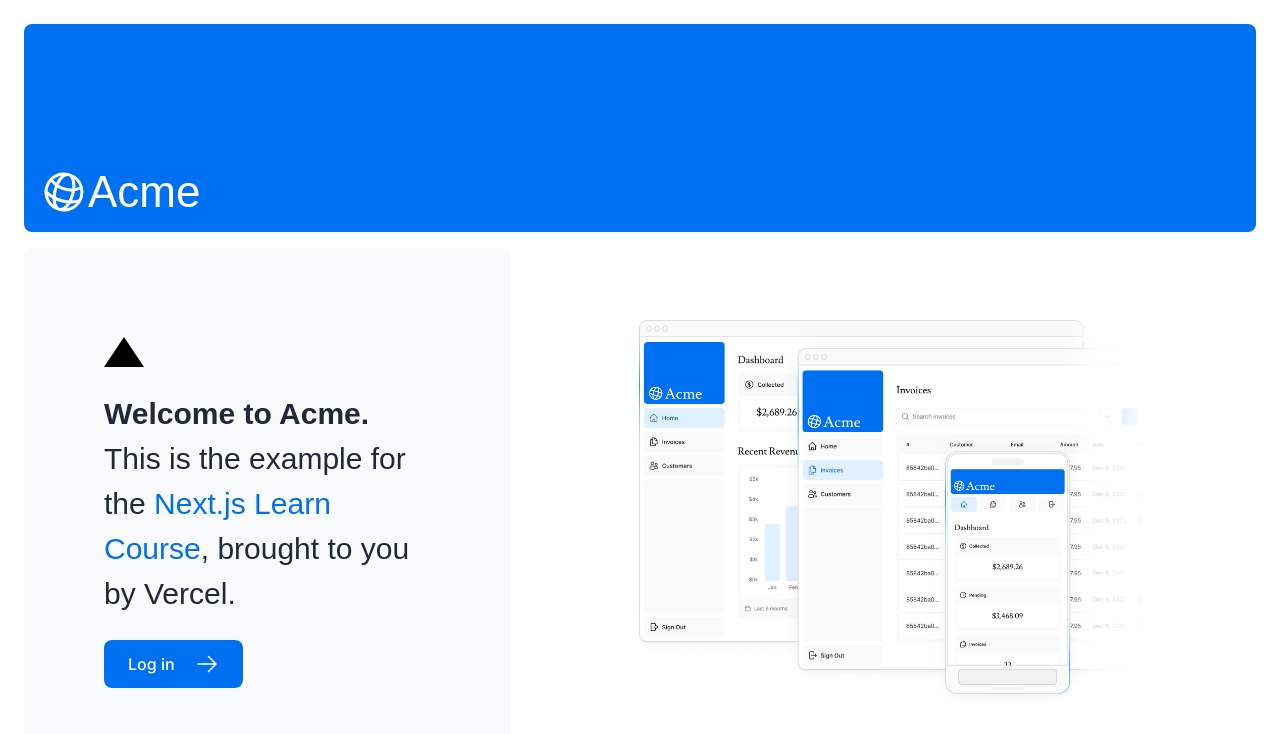
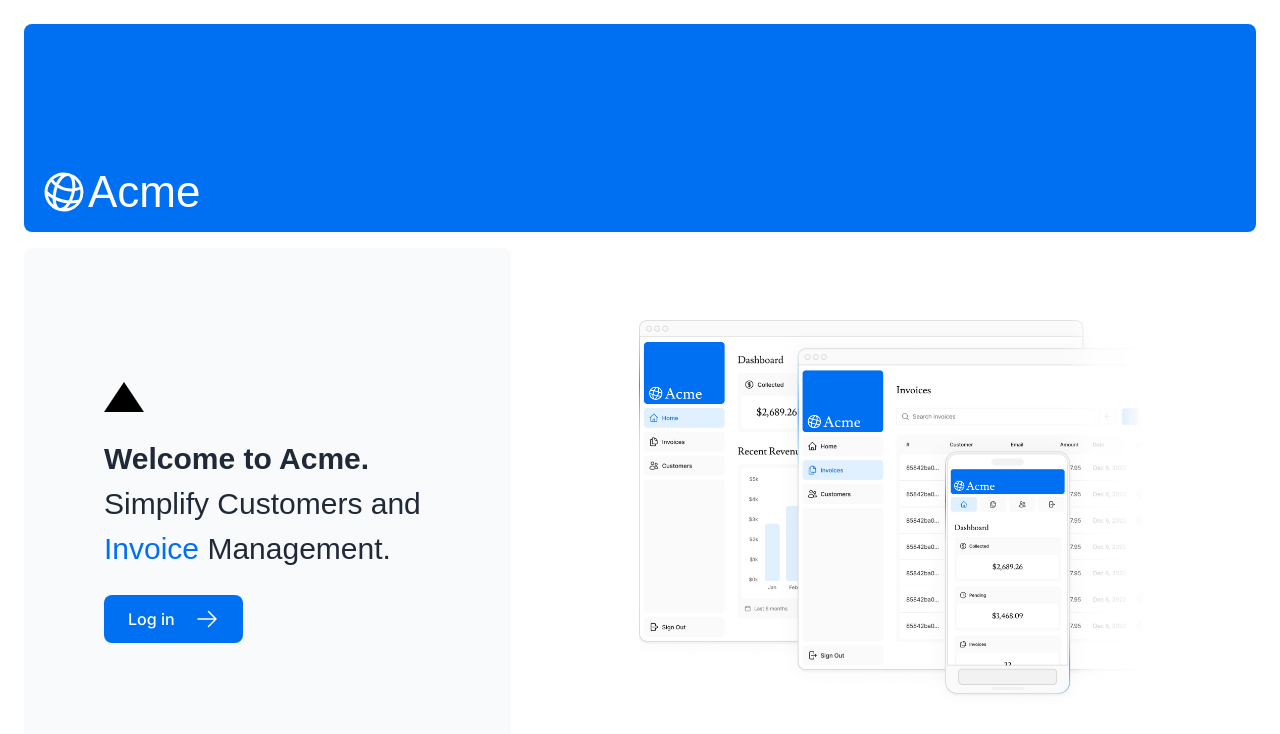
Before and after one commit to Sithu-Aung-Khant/acme-dashboard, a Next.js app: page / in a window 1280 px wide. Shown: the top 734 px of the page. Built offline with nearby package versions, Linux system fonts and the light colour scheme; a web font is replaced by a local one.

Commit message:
Update homepage copy text

```diff
--- a/app/page.tsx
+++ b/app/page.tsx
@@ -16,11 +16,8 @@
           <p
             className={`${lusitana.className} text-xl text-gray-800 md:text-3xl md:leading-normal`}
           >
-            <strong>Welcome to Acme.</strong> This is the example for the{' '}
-            <a href="https://nextjs.org/learn/" className="text-blue-500">
-              Next.js Learn Course
-            </a>
-            , brought to you by Vercel.
+            <strong>Welcome to Acme.</strong> Simplify Customers and{' '}
+            <span className="text-blue-500">Invoice</span> Management.
           </p>
           <Link
             href="/login"
```
